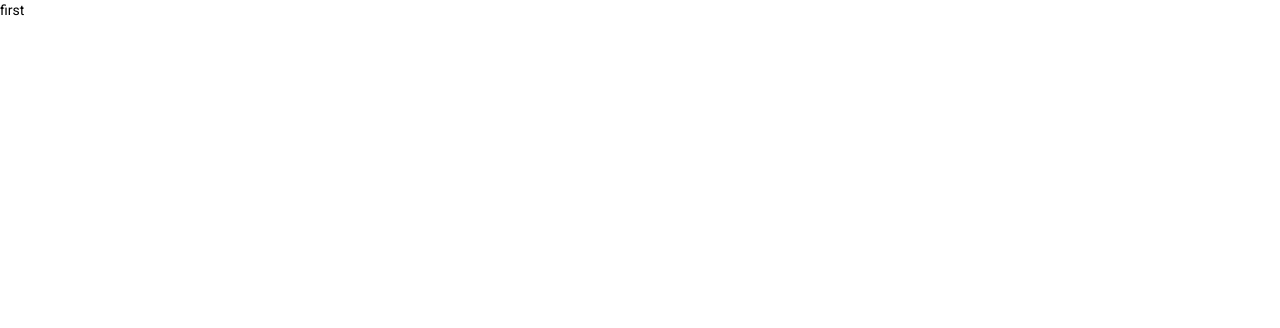
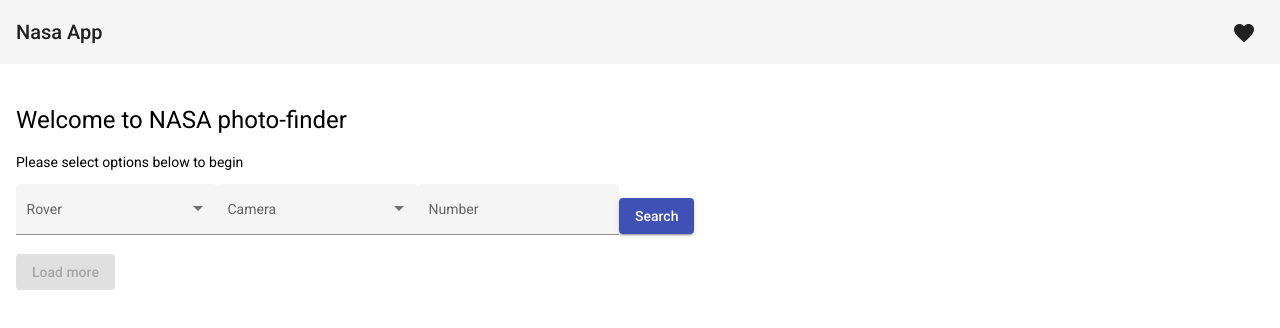
Before and after one commit to danysik89/nasa, an Angular app: page / in a window 1280 px wide. Shown: the top 328 px of the page. Built offline with nearby package versions, Linux system fonts and the light colour scheme.

Commit message:
get photos

```diff
--- a/src/app/app.component.html
+++ b/src/app/app.component.html
@@ -1,2 +1,42 @@
-first
-<router-outlet></router-outlet>
+<mat-toolbar>
+  <span>Nasa App</span>
+  <span class="example-spacer"></span>
+  <button mat-icon-button class="example-icon favorite-icon" aria-label="Example icon-button with heart icon">
+    <mat-icon>favorite</mat-icon>
+  </button>
+</mat-toolbar>
+
+<div class="app">
+  <h1>Welcome to NASA photo-finder</h1>
+  <p>Please select options below to begin</p>
+
+  <div class="app-container">
+    <div class="controls">
+      <mat-form-field appearance="fill">
+        <mat-label>Rover</mat-label>
+        <mat-select>
+          <mat-option value="option">Option</mat-option>
+        </mat-select>
+      </mat-form-field>
+      <mat-form-field appearance="fill">
+        <mat-label>Camera</mat-label>
+        <mat-select>
+          <mat-option value="option">Option</mat-option>
+        </mat-select>
+      </mat-form-field>
+      <mat-form-field appearance="fill">
+        <mat-label>Number</mat-label>
+        <input matInput>
+      </mat-form-field>
+      <button mat-raised-button color="primary" (click)="searchFotos()">Search</button>
+    </div>
+
+    <mat-grid-list class="photos-list" [cols]="breakpoint" rowHeight="2:1" (window:resize)="onResize($event)">
+      <mat-grid-tile *ngFor="let photo of photosToDisplay">
+          <img class="list-item" src="{{photo.img_src}}" alt="NASA photo">
+      </mat-grid-tile>
+    </mat-grid-list>
+
+    <button [disabled]="photosToDisplay.length === photos.length" mat-raised-button color="primary" (click)="loadMore()">Load more</button>
+  </div>
+</div>
--- a/src/app/app.component.scss
+++ b/src/app/app.component.scss
@@ -0,0 +1,34 @@
+mat-toolbar {
+  margin-bottom: 40px;
+
+  .example-spacer {
+    flex: 1 1 auto;
+  }
+}
+
+.app {
+  box-sizing: border-box;
+  padding: 0 16px;
+  width: 100%;
+  flex-direction: column;
+  align-items: center;
+  white-space: nowrap;
+
+  .app-container {
+    .controls {
+
+    }
+
+    .photo-list {
+
+      .list-item {
+          max-width: 300px;
+      }
+    }
+  }
+
+  img {
+    max-width: 300px;
+  }
+
+}
--- a/src/app/app.component.ts
+++ b/src/app/app.component.ts
@@ -1,10 +1,45 @@
-import { Component } from '@angular/core';
+import { Component, OnInit } from '@angular/core';
+import { AppService } from './app.service';
+import { error } from '@angular/compiler/src/util';
 
 @Component({
   selector: 'app-root',
   templateUrl: './app.component.html',
   styleUrls: ['./app.component.scss']
 })
-export class AppComponent {
-  apiKey = 'KDOO4Edhzs3Y3l2beMGuiyASkKy39Ta3jJrzIvAI';
+export class AppComponent implements OnInit{
+
+  photos: Array<any> = [];
+  photosToDisplay: Array<any> = [];
+  searchFlag = false;
+  breakpoint = 4;
+
+  constructor(private appService: AppService) { }
+
+  ngOnInit(): void {
+    this.breakpoint = (window.innerWidth <= 750) ? 2 : 5;
 }
+
+  onResize(event): void {
+    this.breakpoint = (event.target.innerWidth <= 750) ? 2 : 5;
+  }
+
+  searchFotos(): any {
+    this.searchFlag = true;
+    this.appService.getFotos()
+      .then((resp: any) => {
+        console.log(resp);
+        this.photos = resp.photos;
+        this.photosToDisplay = this.photos.slice(0, 10);
+      })
+      .catch(err => {
+        console.log(err);
+      });
+  }
+
+  loadMore(): void {
+    const counter = this.photosToDisplay.length;
+    this.photosToDisplay.push(...this.photos.slice(counter, counter + 10));
+    console.log(this.photosToDisplay);
+  }
+}
--- a/src/app/app.service.ts
+++ b/src/app/app.service.ts
@@ -1,9 +1,19 @@
 import { Injectable } from '@angular/core';
+import { HttpClient } from '@angular/common/http';
 
 @Injectable({
   providedIn: 'root'
 })
 export class AppService {
 
-  constructor() { }
+  API = 'https://api.nasa.gov/mars-photos/api/v1/rovers/';
+  API_KEY = 'KDOO4Edhzs3Y3l2beMGuiyASkKy39Ta3jJrzIvAI';
+
+
+  constructor(private http: HttpClient) { }
+
+  // tslint:disable-next-line: typedef
+  getFotos() {
+    return this.http.get(`https://api.nasa.gov/mars-photos/api/v1/rovers/curiosity/photos?sol=10&api_key=${this.API_KEY}`).toPromise();
+  }
 }
```
Also changed, not shown: src/app/app.module.ts (+21 -1 lines).
